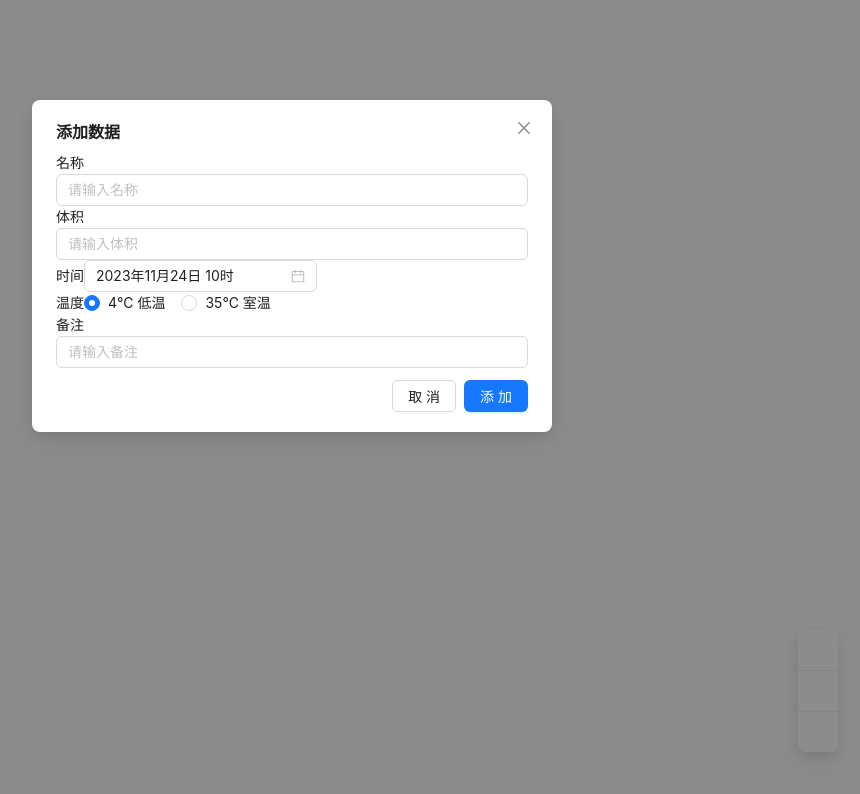
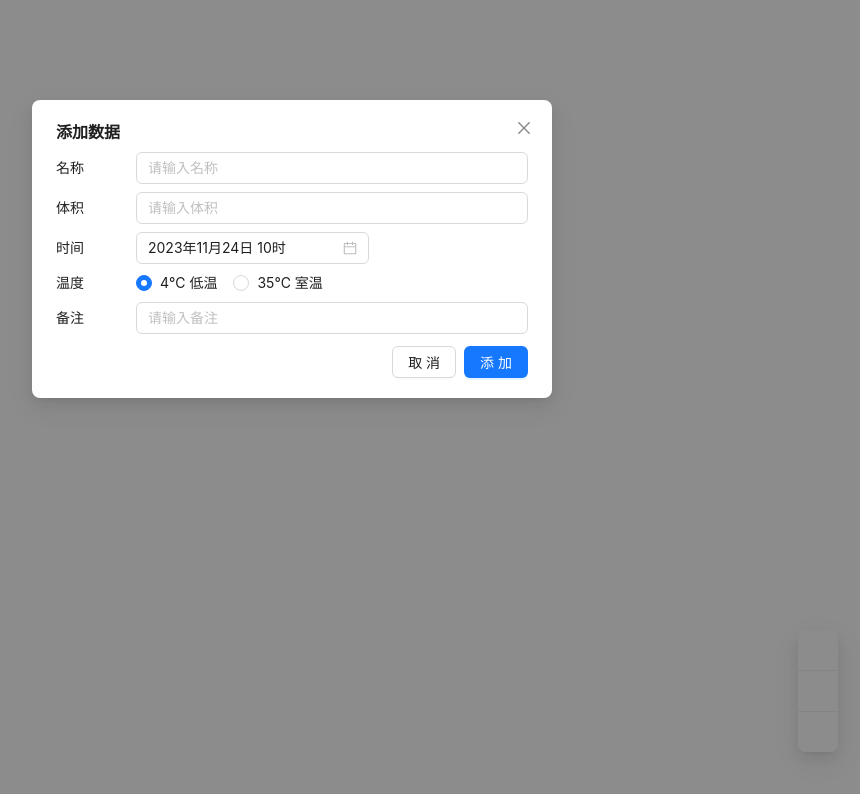
Before and after one commit to sjx1995/micro-organism-timer, a React (Create React App) app: page / in a window 1280 px wide. Both pictures are taken after a click on the button 1166 px from the left and 650 px from the top of the page. Shown: the top 794 px of the page, without its empty margins (348-1208 px from the left). Built offline with nearby package versions, Linux system fonts and the light colour scheme; some icons are missing.

Commit message:
style: modal and card style

```diff
--- /dev/null
+++ b/src/components/Modal/Modal.css
@@ -0,0 +1,10 @@
+.setting-item {
+  display: flex;
+  justify-content: flex-start;
+  align-items: center;
+  margin: 8px 0;
+}
+
+.setting-item .label {
+  min-width: 80px;
+}
--- a/src/components/Modal/Modal.tsx
+++ b/src/components/Modal/Modal.tsx
@@ -23,15 +23,18 @@ import type {
   IReduceModalData,
 } from "../../App";
 
+import "./Modal.css";
+
 const BaseItem: React.FC<{
   label: string;
   children: ReactNode;
 }> = ({ label, children }) => (
-  <div>
-    <span>{label}</span>
+  <div className="setting-item">
+    <div className="label">{label}</div>
     {children}
   </div>
 );
+
 const InputItem: React.FC<{
   label: string;
   value: string;
@@ -47,6 +50,7 @@ const InputItem: React.FC<{
     />
   </BaseItem>
 );
+
 const DateSelectItem: React.FC<{
   label: string;
   value: Dayjs;
--- a/src/components/Vessel/Vessel.css
+++ b/src/components/Vessel/Vessel.css
@@ -18,6 +18,10 @@
 
 .vessel-card .vessel-icon {
   font-size: 32px;
+}
+
+.vessel-card .vessel-operate-icon {
+  font-size: 18px;
 }
 
 .vessel-card .vessel-name {
--- a/src/components/Vessel/Vessel.tsx
+++ b/src/components/Vessel/Vessel.tsx
@@ -3,7 +3,7 @@
  * @Author: Sunly
  * @Date: 2023-11-17 07:44:11
  */
-import React, { useEffect, useState } from "react";
+import React, { ReactNode, useEffect, useState } from "react";
 import { Icon } from "@iconify/react";
 import dayjs from "dayjs";
 import { Card } from "antd";
@@ -17,25 +17,6 @@ function getTime(time: number): string {
   const hours = dayjs(time).diff(0, "hour") - days * 24;
   return `${days}天${hours}时`;
 }
-
-const EditIcon: React.FC<{ showModal: IChangeModalType; data: IVessel }> = ({
-  showModal,
-  data,
-}) => (
-  <Icon
-    onClick={() => showModal("EDIT", data)}
-    icon="material-symbols:edit-outline"
-  />
-);
-const DelIcon: React.FC<{ showModal: IChangeModalType; data: IVessel }> = ({
-  showModal,
-  data,
-}) => (
-  <Icon
-    onClick={() => showModal("DEL", data)}
-    icon="material-symbols:delete-outline"
-  />
-);
 
 const Vessel: React.FC<{
   info: IVessel;
@@ -60,10 +41,16 @@ const Vessel: React.FC<{
       className="vessel-card"
       actions={[
         <div onClick={() => onShowModal("EDIT", { ...info })}>
-          <Icon icon="material-symbols:edit-outline" />
+          <Icon
+            className="vessel-operate-icon"
+            icon="material-symbols:edit-outline"
+          />
         </div>,
         <div onClick={() => onShowModal("DEL", { ...info })}>
-          <Icon icon="material-symbols:delete-outline" />
+          <Icon
+            className="vessel-operate-icon"
+            icon="material-symbols:delete-outline"
+          />
         </div>,
       ]}
     >
```
